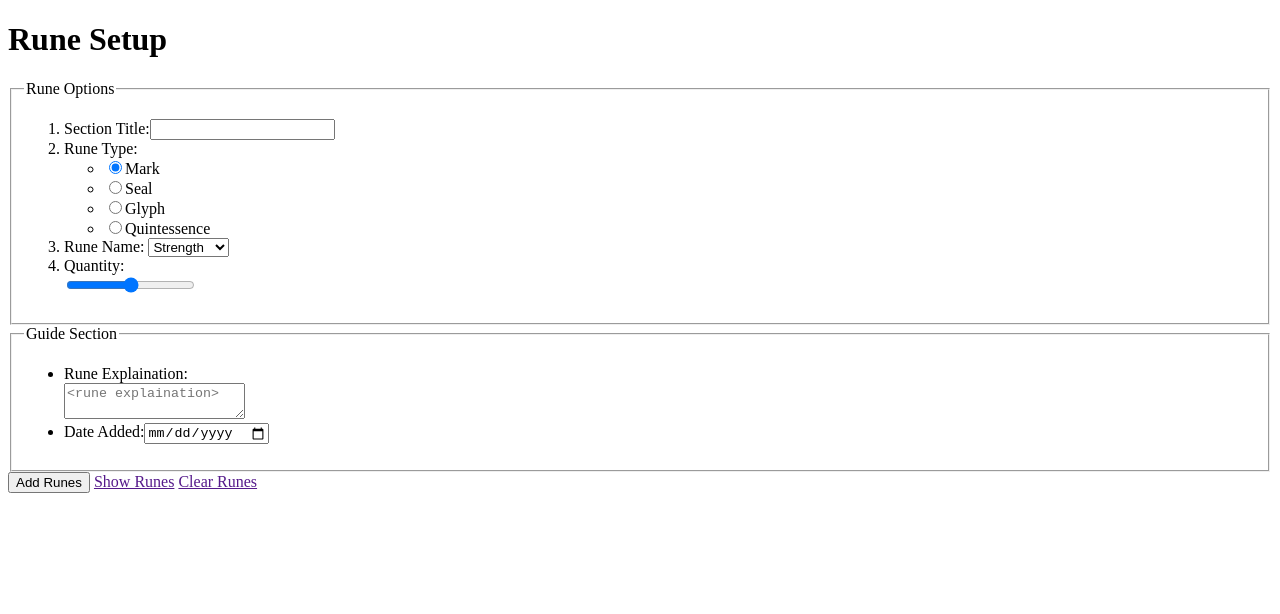
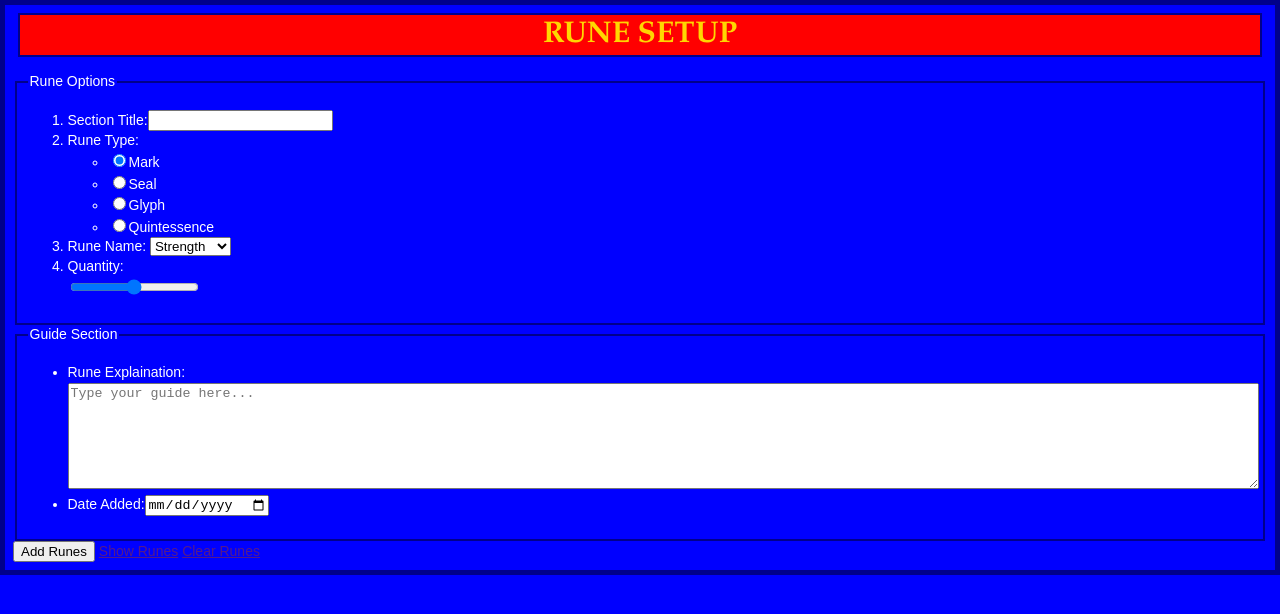
Before and after one commit to recarlin/LoL_Guide_Builder, a plain HTML site: page additem.html in a window 1280 px wide. Drawn offline with Linux system fonts and the light colour scheme.

Commit message:
CSS update
Finished a good portion of the CSS, I'm just trying to figure out how
to style inputs, now.

```diff
--- a/CSS/style.css
+++ b/CSS/style.css
@@ -0,0 +1,37 @@
+/*
+ Russell Carlin
+ Project 2
+ VFW 1-12
+*/
+html{
+    background: Blue;
+    border: 5px solid DarkBlue;
+}
+body{
+    font: 14px/1.4em arial;
+    color: white;
+}
+h1{
+    font: bold 30px/1em garamond;
+    color: gold;
+    text-transform: uppercase;
+    text-align: center;
+    background: red;
+    border: 2px double darkblue;
+    margin: 5px 5px 15px 5px;
+    padding-top: 5px;
+    padding-bottom: 5px;
+}
+mark{
+    color: red;
+}
+fieldset{
+    border: 2px solid darkblue;
+}
+textarea{
+    height: 100px;
+    width: 100%;
+}
+submitrunes {
+    color: red;
+}
--- a/additem.html
+++ b/additem.html
@@ -1,7 +1,7 @@
 <!doctype html>
 <!-- Russell Carlin -->
 <!-- VFW 1/12 -->
-<!-- Project 1 - Here you will select your runes and write an explaination as to why you use them -->
+<!-- Project 2 - Here you will select your runes and write an explaination as to why you use them -->
 <html>
 	<head>
 		<meta charset="utf-8"  />
@@ -10,6 +10,7 @@
 		<meta name="robots" content="index, follow" />
 		<meta name="viewport" content="user-scalable=no, width=device-width" />
 		<title>League of Legends Guide Builder - Rune Setup</title>
+		<link rel="stylesheet" href="CSS/style.css" />
 	</head>
 	<body>
 		<h1>Rune Setup</h1>
@@ -41,11 +42,11 @@
 			<fieldset>
 				<legend>Guide Section</legend>
 				<ul>
-					<li><label for="explain">Rune Explaination:</label><br/><textarea id="explain" placeholder="&lt;rune explaination&gt;"></textarea></li>
+					<li><label for="explain">Rune Explaination:</label><br/><textarea id="explain" placeholder="Type your guide here..."></textarea></li>
 					<li><label for="date">Date Added:</label><input type="date" id="date"/></li>
 				</ul>
 			</fieldset>
-			<input type="submit" value="Add Runes"/>
+			<input type="submit" id="submitrunes" value="Add Runes"/>
 			<a href="">Show Runes</a>
 			<a href="">Clear Runes</a>
 		</form>
```
Also changed, not shown: index.html (+1 -0 lines).
